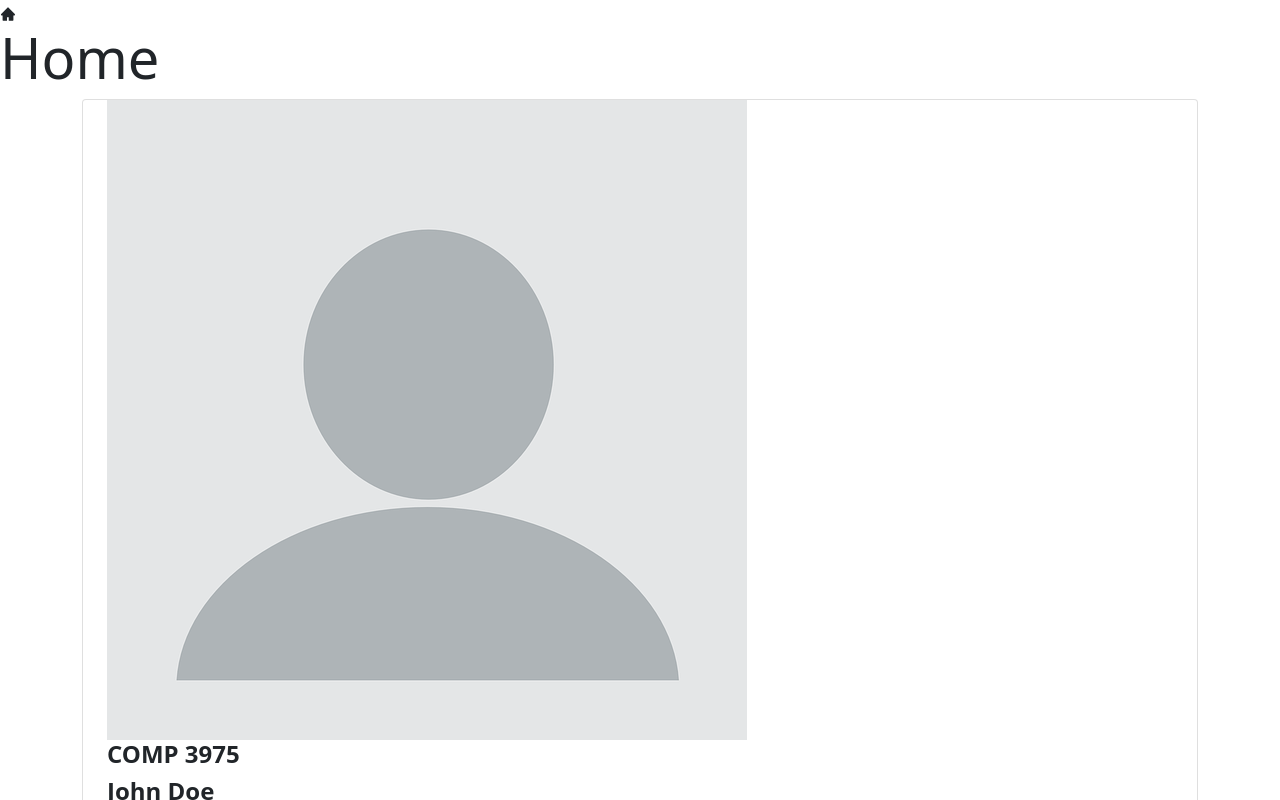
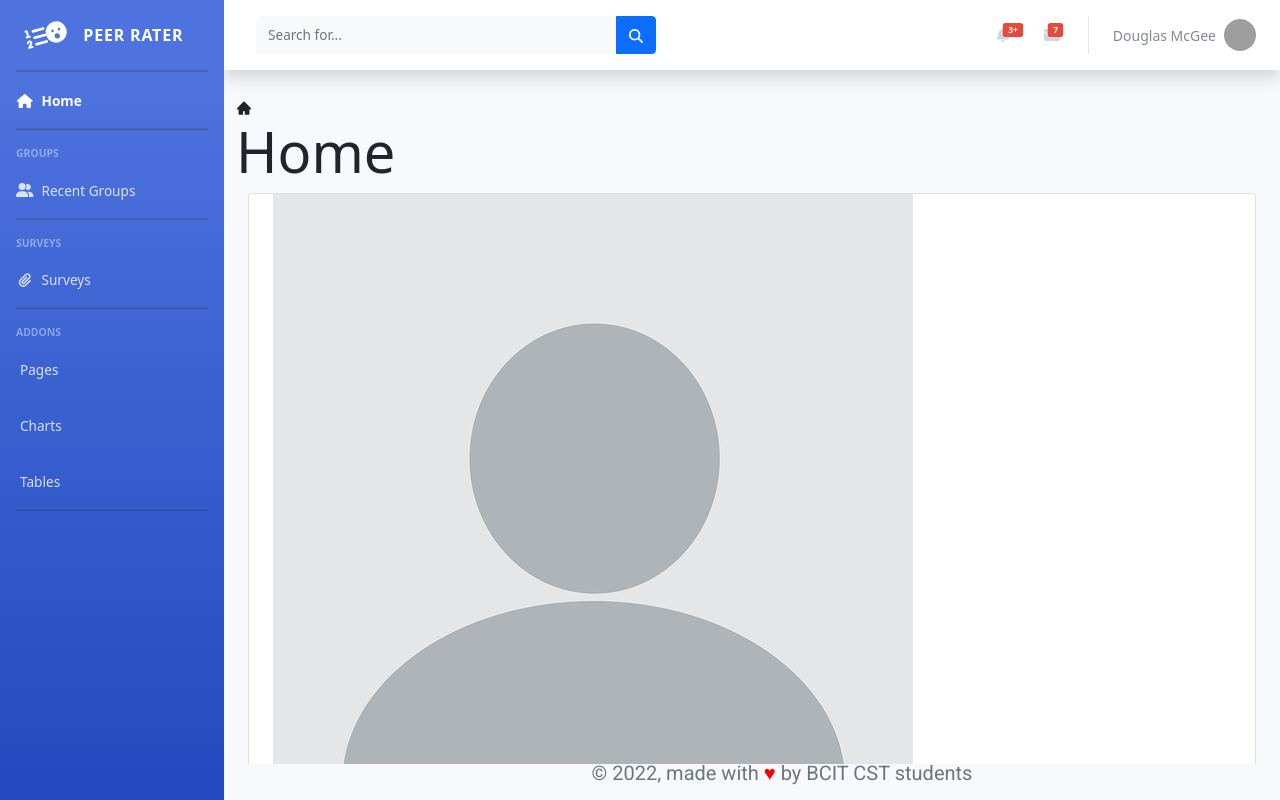
Before and after one commit to mark-p7/Frontend-Team-PeerRater, a React (Create React App) app: page / in a window 1280 px wide. Shown: the top 800 px of the page. Built offline with nearby package versions, Linux system fonts and the light colour scheme; grey boxes are pictures that could not be loaded; a web font is replaced by a local one.

Commit message:
updated home page to work with new app.js

```diff
--- a/src/pages/HomePage.js
+++ b/src/pages/HomePage.js
@@ -1,5 +1,8 @@
 import React, { Component } from 'react';
 import {AiFillHome} from "react-icons/ai";
+import Footer from "../components/Footer";
+import SideBar from "../components/SideBar";
+import NavBar from "../components/NavBar";
 
 const homeStyle = {
     main:{
@@ -28,16 +31,23 @@ const homeStyle = {
 }
 
 const HomePage = () => (
-    <React.Fragment>
-        <div class="">
+    <>
+        <div id="wrapper">
+            <SideBar />
+            <div id="content-wrapper" className="d-flex flex-column">
+                <NavBar />
+                <div className="container" id="main-container">
+
+                <React.Fragment>
+        <div className="">
             <AiFillHome />
-            <h1 class="display-4">Home</h1>
+            <h1 className="display-4">Home</h1>
         </div>
-        <div class="container">
-            <div class="row">
-                <div class="col-sm">
-                <div class="card">
-                    <div class="container">
+        <div className="container">
+            <div className="row">
+                <div className="col-sm">
+                <div className="card">
+                    <div className="container">
                         <img src={require('../img/blank-profile-picture.png')} />
                         <h4><b>COMP 3975</b></h4>
                         <h4><b>John Doe</b></h4>
@@ -45,9 +55,9 @@ const HomePage = () => (
                     </div>
                 </div>
                 </div>
-                <div class="col-sm">
-                <div class="card">
-                    <div class="container">
+                <div className="col-sm">
+                <div className="card">
+                    <div className="container">
                         <img src={require('../img/blank-profile-picture.png')} />
                         <h4><b>COMP 3717</b></h4>
                         <h4><b>John Doe2</b></h4>
@@ -55,9 +65,9 @@ const HomePage = () => (
                     </div>
                 </div>
                 </div>
-                <div class="col-sm">
-                <div class="card">
-                    <div class="container">
+                <div className="col-sm">
+                <div className="card">
+                    <div className="container">
                         <img src={require('../img/blank-profile-picture.png')} />
                         <h4><b>COMP 3522</b></h4>
                         <h4><b>John Doe3</b></h4>
@@ -67,8 +77,12 @@ const HomePage = () => (
                 </div>
             </div>
         </div>
-
     </React.Fragment>
+                </div>
+                <Footer />
+            </div>
+        </div>
+    </>
 );
 
 export default HomePage;
```
